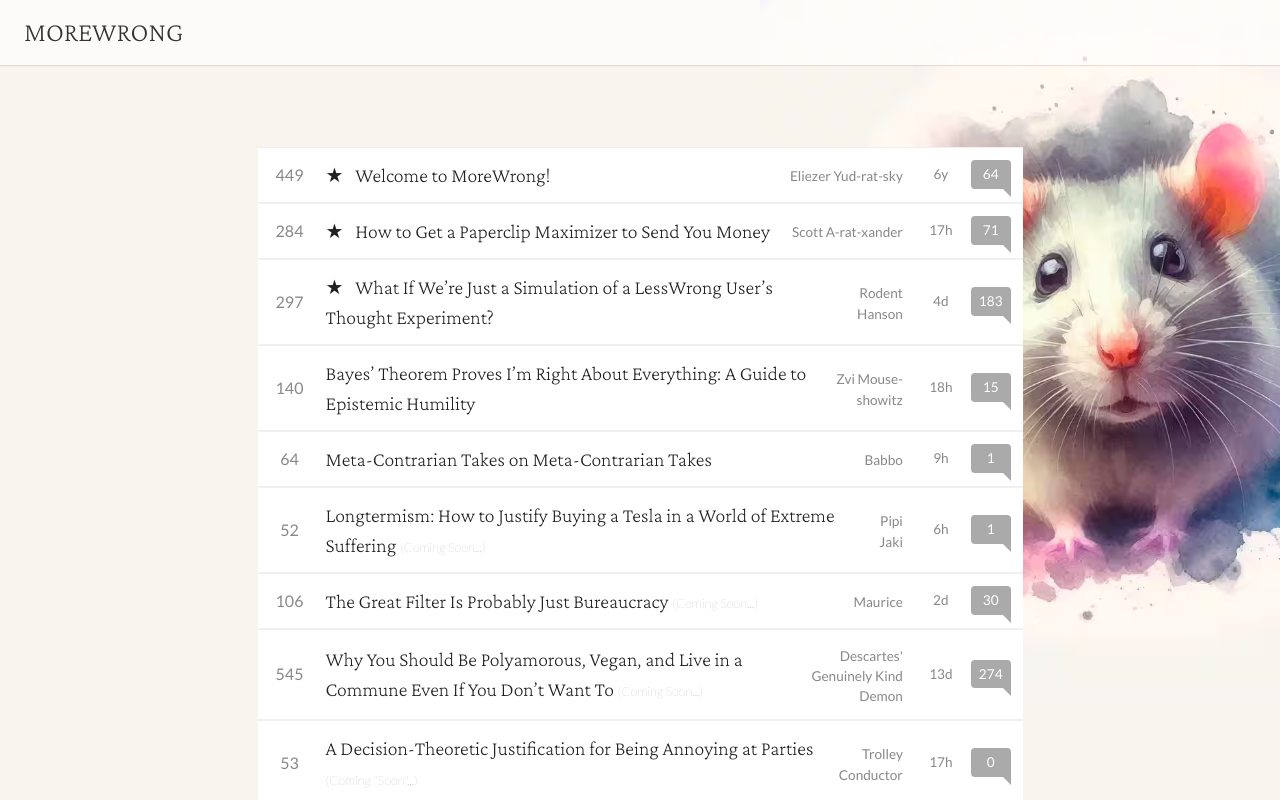
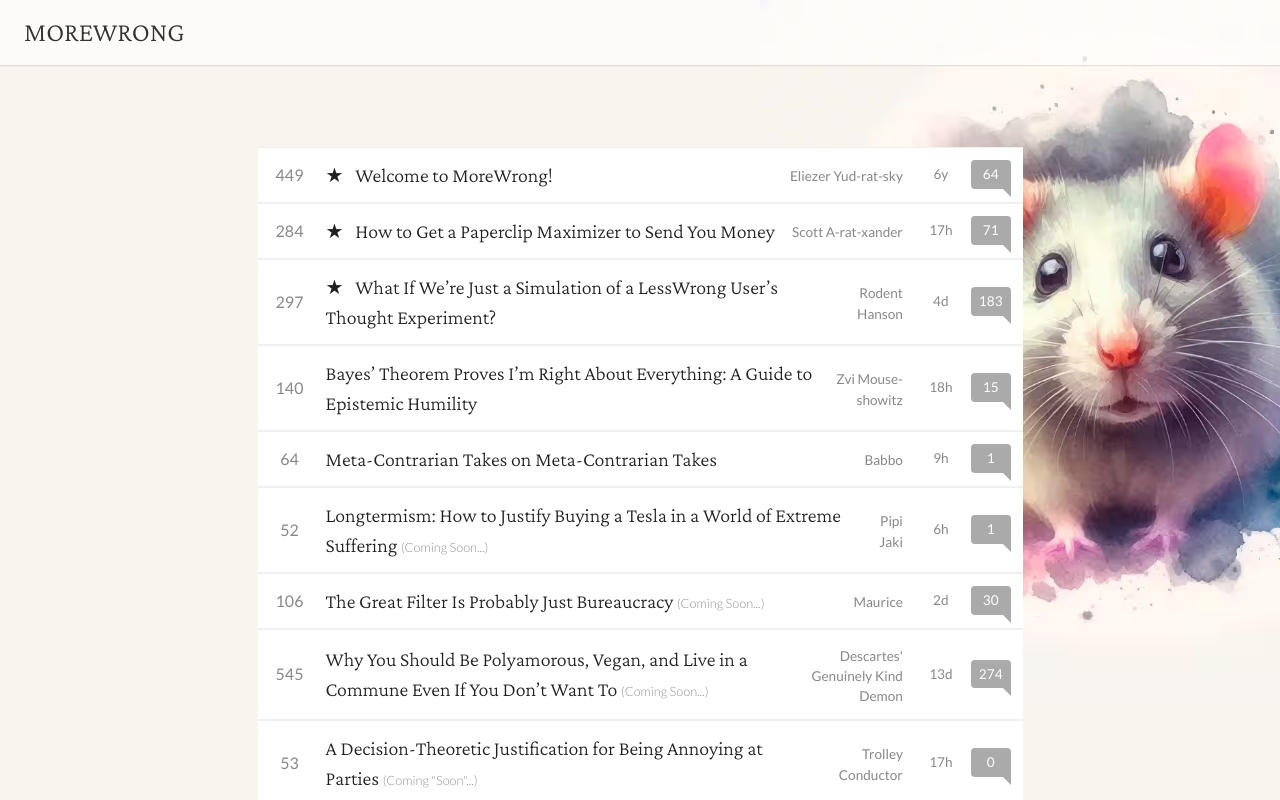
Before and after one commit to MathGeniusJodie/morewrong.org, a plain HTML site: page index.html in a window 1280 px wide. Shown: the top 800 px of the page. Drawn offline with nearby package versions, Linux system fonts and the light colour scheme.

Commit message:
fix fonts

```diff
--- a/index.html
+++ b/index.html
@@ -5,7 +5,7 @@
     <meta name="viewport" content="width=device-width, initial-scale=1.0" />
     <link rel="preconnect" href="https://fonts.gstatic.com" crossorigin />
     <link
-      href="https://fonts.googleapis.com/css2?family=Crimson+Pro:ital,wght@0,200..900;1,200..900&family=Lato:ital,wght@0,100;0,300;0,400;0,700;0,900;1,100;1,300;1,400;1,700;1,900&display=swap"
+      href="https://fonts.googleapis.com/css2?family=Crimson+Pro:ital,wght@0,300..900;1,300..900&family=Lato:ital,wght@0,100;0,300;0,400;0,700;0,900;1,100;1,300;1,400;1,700;1,900&display=swap"
       rel="stylesheet"
     />
     <title>MoreWrong</title>
@@ -79,7 +79,7 @@
         text-decoration: none;
         color: #333;
         font-family: "Crimson Pro", serif;
-        font-weight: 200;
+        font-weight: 300;
       }
 
       .header-right {
@@ -263,7 +263,7 @@
         font-size: 20px;
         text-decoration: none;
         font-family: "Crimson Pro", serif;
-        font-weight: 200;
+        font-weight: 300;
         color: inherit;
       }
       .post-title:hover {
@@ -375,7 +375,7 @@
       }
       .article-container {
         font-family: "Crimson Pro", serif;
-        font-weight: 200;
+        font-weight: 300;
         background: white;
         padding: 82px calc(50vw - 400px);
         display: none;
```
